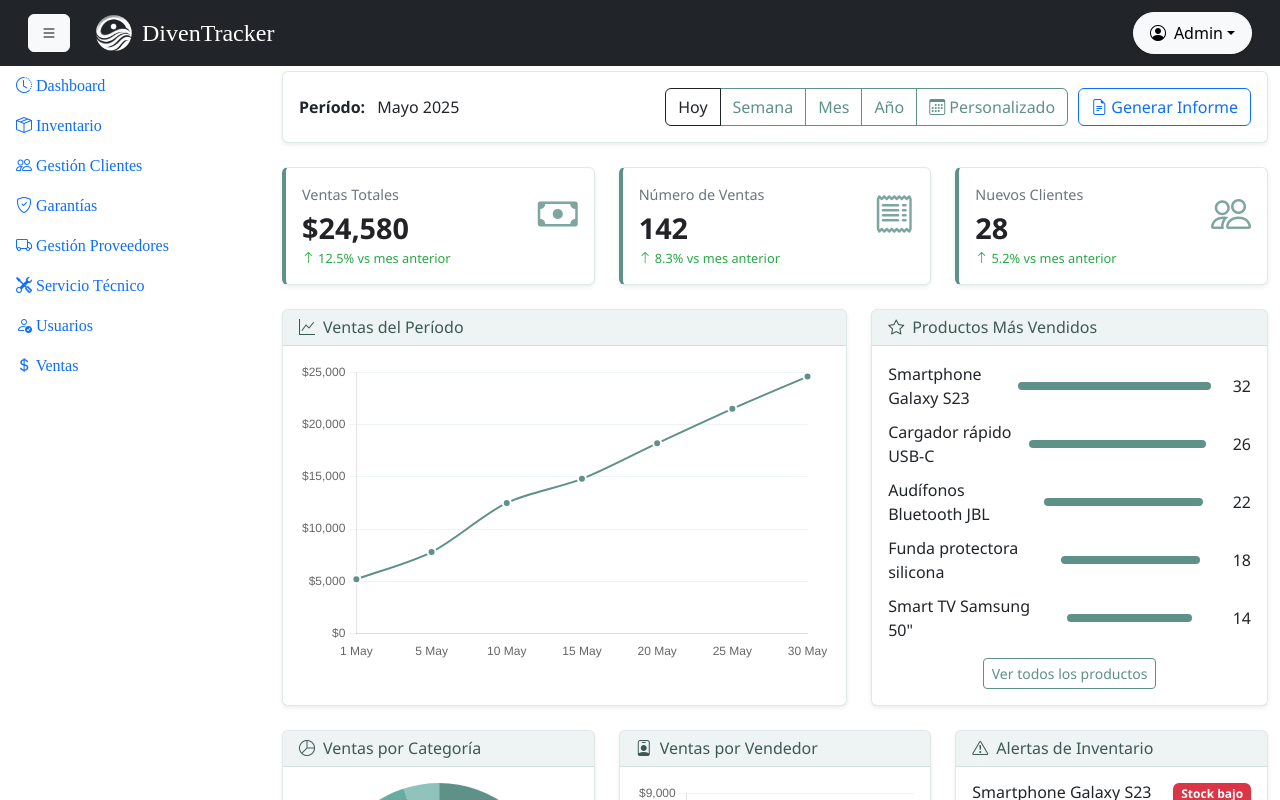
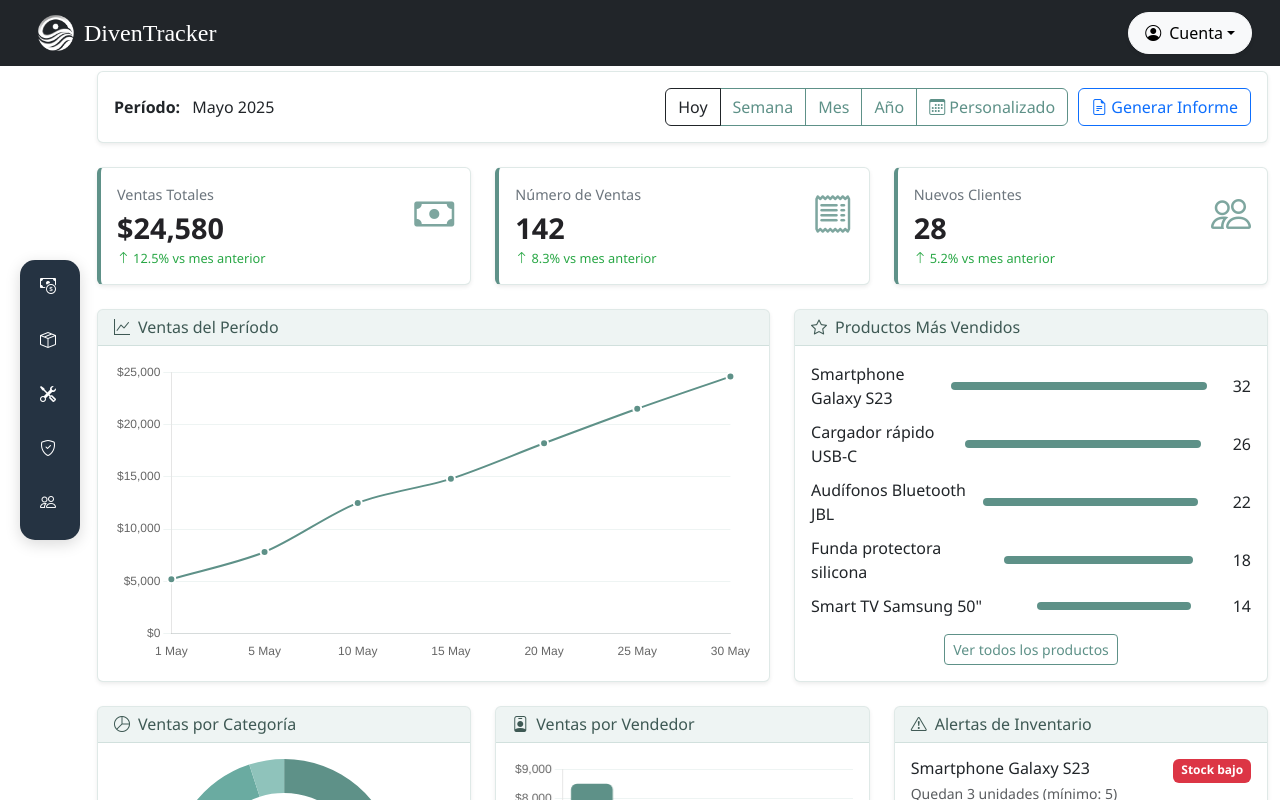
Before and after one commit to Diventracker/Diven, a FastAPI app: template access/templates/layout_admin.html in a window 1280 px wide. Run offline with FastAPI, Linux system fonts and the light colour scheme; the template is opened without the code that fills it, so the values that code supplies are empty; data comes from the database, SQL or seed files in the repository; some web fonts are replaced.

Commit message:
layout fix

```diff
--- a/access/templates/layout_admin.html
+++ b/access/templates/layout_admin.html
@@ -4,7 +4,7 @@
 <head>
     <meta charset="UTF-8">
     <meta name="viewport" content="width=device-width, initial-scale=1.0">
-    <title>DivenTraker</title>
+    <title>DivenTracker</title>
     <link rel="stylesheet" href="https://cdn.jsdelivr.net/npm/bootstrap@5.3.0/dist/css/bootstrap.min.css">
     <link rel="stylesheet" href="https://cdn.jsdelivr.net/npm/bootstrap-icons/font/bootstrap-icons.css">
     <link rel="stylesheet" href="/static/css/layout.css">
@@ -13,11 +13,12 @@
 
 <body>
 
+
     <!-- Barra de Navegación Superior -->
     <nav class="navbar navbar-top bg-dark text-white px-3">
         <div class="container-fluid justify-content-start">
-            <!-- Botón para colapsar/expandir el menú lateral -->
-            <button class="btn btn-light me-3" type="button" id="sidebarToggle">
+            <!-- Toggle sidebar button (mobile) -->
+            <button class="btn me-3 toggle-sidebar" type="button" id="menu-toggle">
                 <i class="bi bi-list"></i>
             </button>
 
@@ -30,13 +31,11 @@
             <div class="dropdown ms-auto">
                 <button class="btn btn-light dropdown-toggle d-flex align-items-center px-3 py-2 rounded-pill shadow-sm"
                     type="button" id="userMenu" data-bs-toggle="dropdown" aria-expanded="false">
-                    <i class="bi bi-person-circle me-2"></i> Admin
+                    <i class="bi bi-person-circle me-2"></i> Cuenta
                 </button>
                 <ul class="dropdown-menu dropdown-menu-end shadow-sm" aria-labelledby="userMenu">
                     <li><a class="dropdown-item d-flex align-items-center py-2" href="#"><i
                                 class="bi bi-pencil-square me-2"></i> Editar Perfil</a></li>
-                    <li><a class="dropdown-item d-flex align-items-center py-2" href="vista_empleado.html"><i
-                                class="bi bi-pencil-square me-2"></i> Vista empleado </a></li>
                     <li>
                         <form action="/logout" method="post"><button type="submit"
                                 class="dropdown-item d-flex align-items-center py-2" href="/"><i
@@ -47,39 +46,69 @@
         </div>
     </nav>
 
+    <!-- Sidebar -->
+    <div id="sidebar-wrapper">
+        <!-- <div class="sidebar-heading">
+        <i class="bi bi-shop"></i>
+        <span class="menu-text ms-2">Diventracker</span>
+        </div> -->
+
+        <div class="list-group">
+            {% if rol == "Administrador" %}
+            <a onclick="cargarPagina('/dashboard')" data-link="/dashboard" class="list-group-item">
+                <i class="bi bi-speedometer2"></i>
+                <span class="menu-text">Dashboard</span>
+            </a>
+            {% endif %}
+            <a onclick="cargarPagina('/ventas')" data-link="/ventas" class="list-group-item">
+                <i class="bi bi-cash-coin"></i>
+                <span class="menu-text">Ventas</span>
+            </a>
+
+            <a onclick="cargarPagina('/inventario')" data-link="/inventario" class="list-group-item">
+                <i class="bi bi-box-seam"></i>
+                <span class="menu-text">Inventario</span>
+            </a>
+
+            <a onclick="cargarPagina('/servicios')" data-link="/servicios" class="list-group-item">
+                <i class="bi bi-tools"></i>
+                <span class="menu-text">Servicio Técnico</span>
+            </a>
+            <a onclick="cargarPagina('/garantias')" data-link="/garantias" class="list-group-item">
+                <i class="bi bi-shield-check"></i>
+                <span class="menu-text">Garantías</span>
+            </a>
+            <a onclick="cargarPagina('/clientes')" data-link="/clientes" class="list-group-item">
+                <i class="bi bi-people"></i>
+                <span class="menu-text">Gestión Clientes</span>
+            </a>
+            {% if rol == "Administrador" %}
+            <a onclick="cargarPagina('/proveedores')" data-link="/proveedores" class="list-group-item">
+                <i class="bi bi-truck"></i>
+                <span class="menu-text">Gestión Proveedores</span>
+            </a>
+            {% endif %}
+            {% if rol == "Administrador" %}
+            <a onclick="cargarPagina('/usuarios')" data-link="/usuarios" class="list-group-item">
+                <i class="bi bi-person-gear"></i>
+                <span class="menu-text">Usuarios</span>
+            </a>
+            {% endif %}
+        </div>
+    </div>
+
+
     <!-- Contenedor principal con flexbox -->
-    <div class="content-wrapper alto-row">
-        <!-- Menú lateral -->
-        <nav id="sidebar">
-            <ul class="nav flex-column">
-                <li class="nav-item"><a class="nav-link" href="/dashboard" target="modulos"><i
-                            class="bi bi-clock-history"></i> Dashboard </a></li>
-                <li class="nav-item"><a class="nav-link" href="/inventario" target="modulos"><i
-                            class="bi bi-box-seam"></i> Inventario</a></li>
-                <li class="nav-item"><a class="nav-link" href="/clientes" target="modulos"><i class="bi bi-people"></i>
-                        Gestión Clientes</a></li>
-                <li class="nav-item"><a class="nav-link" href="/garantias" target="modulos"><i
-                            class="bi bi-shield-check"></i> Garantías</a></li>
-                <li class="nav-item"><a class="nav-link" href="/proveedores" target="modulos"><i
-                            class="bi bi-truck"></i> Gestión Proveedores</a></li>
-                <li class="nav-item"><a class="nav-link" href="/servicios" target="modulos"><i class="bi bi-tools"></i>
-                        Servicio Técnico</a></li>
-                <li class="nav-item"><a class="nav-link" href="/usuarios" target="modulos"><i
-                            class="bi bi-person-check"></i> Usuarios</a></li>
-                <li class="nav-item"><a class="nav-link" href="/ventas" target="modulos"><i
-                            class="bi bi-currency-dollar"></i> Ventas</a></li>
-            </ul>
-        </nav>
-
+    <div class="content-wrapper">
         <!-- Contenido principal -->
         <main id="mainContent">
-            <iframe name="modulos" src="/dashboard"></iframe>
+            <iframe id="modulosIframe" name="modulos" src="/dashboard"></iframe>
         </main>
     </div>
 
     <!-- Scripts de Bootstrap y JavaScript personalizado -->
     <script src="https://cdn.jsdelivr.net/npm/bootstrap@5.3.0/dist/js/bootstrap.bundle.min.js"></script>
-    <script src="/static/js/eventos.js"> </script>
+    <script src="/static/js/sidebar.js"> </script>
 </body>
 
 </html>
```
Also changed, not shown: static/js/sidebar.js (added, +56 -0 lines).
